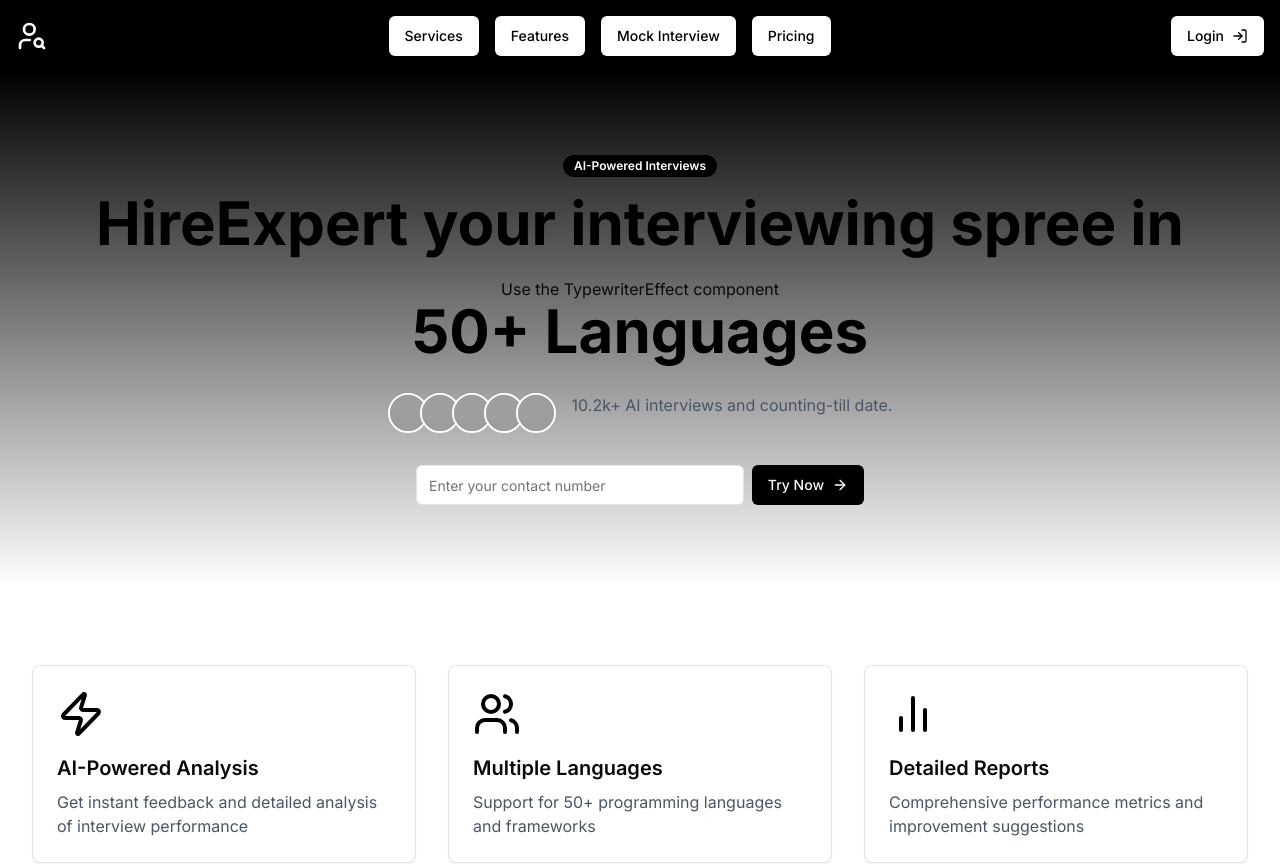
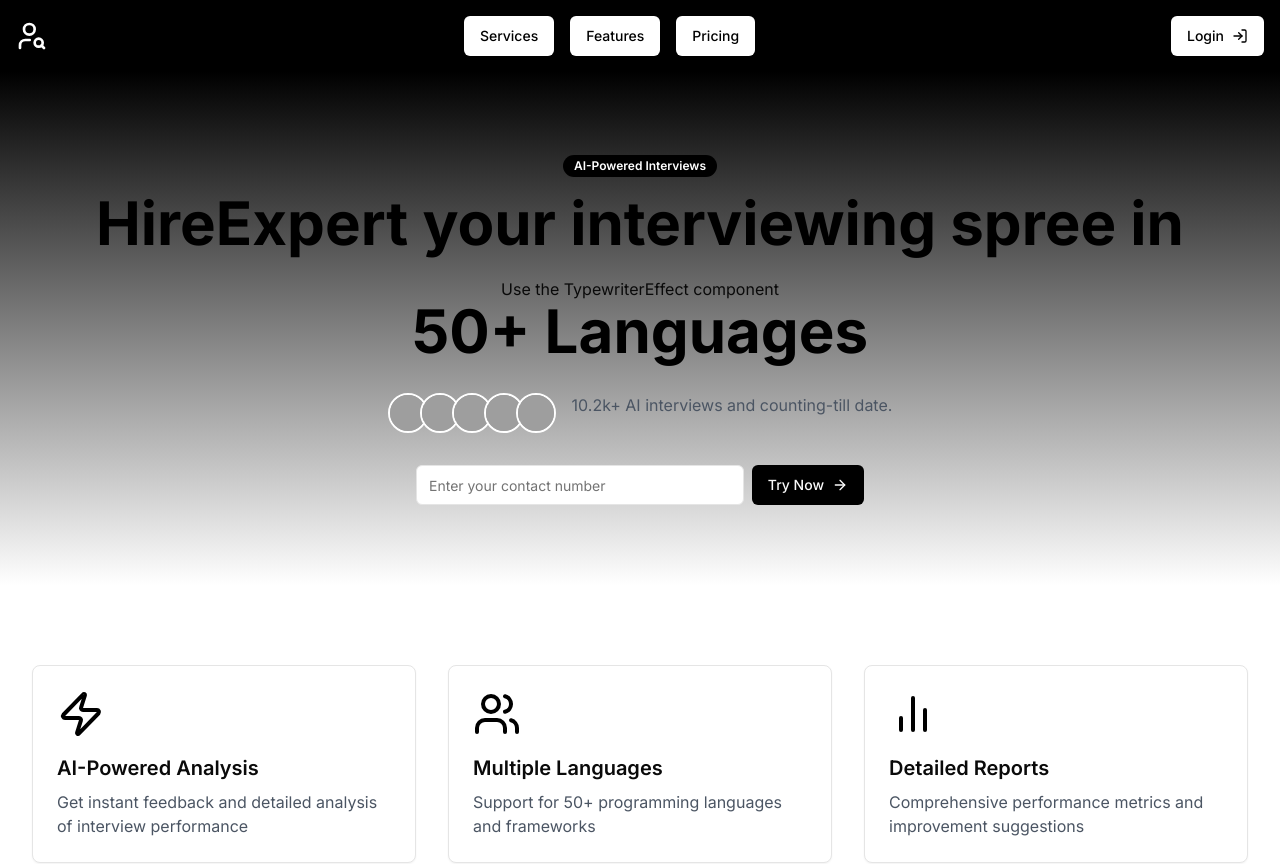
Before and after one commit to SandraMariyaGeorge/HireXpert, a Next.js app in the folder frontend/: page / in a window 1280 px wide. Shown: the top 864 px of the page. Built offline with nearby package versions, Linux system fonts and the light colour scheme; grey boxes are pictures that could not be loaded.

Commit message:
deleted mockinterview

```diff
--- a/frontend/app/page.tsx
+++ b/frontend/app/page.tsx
@@ -71,10 +71,10 @@
     document.getElementById(id)?.scrollIntoView({ behavior: "smooth" });
   };
 
-  const handleMockInterviewClick = () => {
-    router.push("/form"); // Navigate to the form page
+  // const handleMockInterviewClick = () => {
+  //   router.push("/form"); // Navigate to the form page
 
-  };
+  // };
   // const handleDashboardClick = () => {
   //   router.push("/dashboard"); // Navigate to the form page
 
@@ -91,9 +91,9 @@
           <Button className="bg-white text-black hover:bg-black hover:text-white" onClick={() => scrollToSection("features")}>
             Features
           </Button>
-          <Button className="bg-white text-black hover:bg-black hover:text-white" onClick={handleMockInterviewClick}>
+          {/* <Button className="bg-white text-black hover:bg-black hover:text-white" onClick={handleMockInterviewClick}>
             Mock Interview
-          </Button>
+          </Button> */}
           <Button className="bg-white text-black hover:bg-black hover:text-white" onClick={() => scrollToSection("pricing")}>
             Pricing
           </Button>
```
